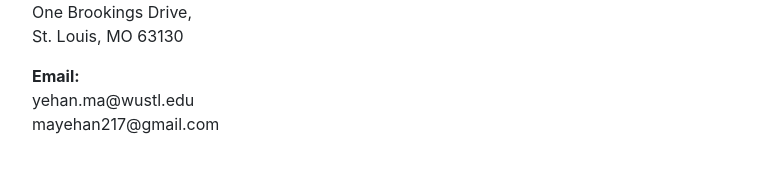
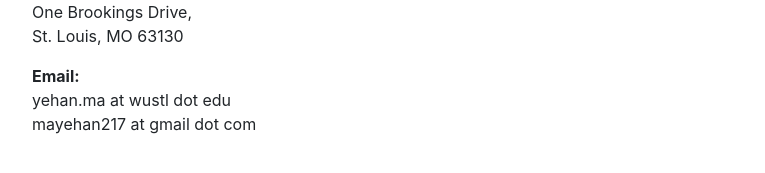
Before and after one commit to yehanCPSL/yehanCPSL.github.io, a website with bundled scripts: page index.html in a window 1280 px wide. Shown: the part 5241-5414 px from the top of the page, without its empty margins (288-1053 px from the left). Built offline with nearby package versions, Linux system fonts and the light colour scheme; a web font is replaced by a local one.

Commit message:
Update index.html

```diff
--- a/index.html
+++ b/index.html
@@ -240,7 +240,7 @@
         <h2 class="mb-5">Contact</h2>
         <p>If you are interested at me or have some comments about me, please feel free to contact me.</p>
         <p> <strong> Address: </strong> <br> Department of Computer Science and Engineering <br> Washington University in St. Louis <br> Harold D. Jolley Hall, Room 219A,<br> One Brookings Drive,<br> St. Louis, MO 63130 </p>
-        <p> <strong> Email: </strong> <br> yehan.ma@wustl.edu <br> mayehan217@gmail.com </p>
+        <p> <strong> Email: </strong> <br> yehan.ma at wustl dot edu <br> mayehan217 at gmail dot com </p>
       </div>
     </section>
 
```
